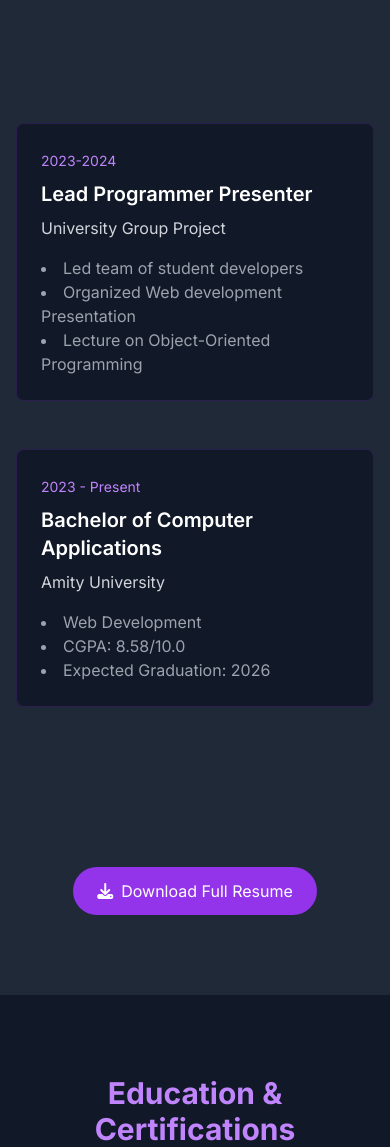
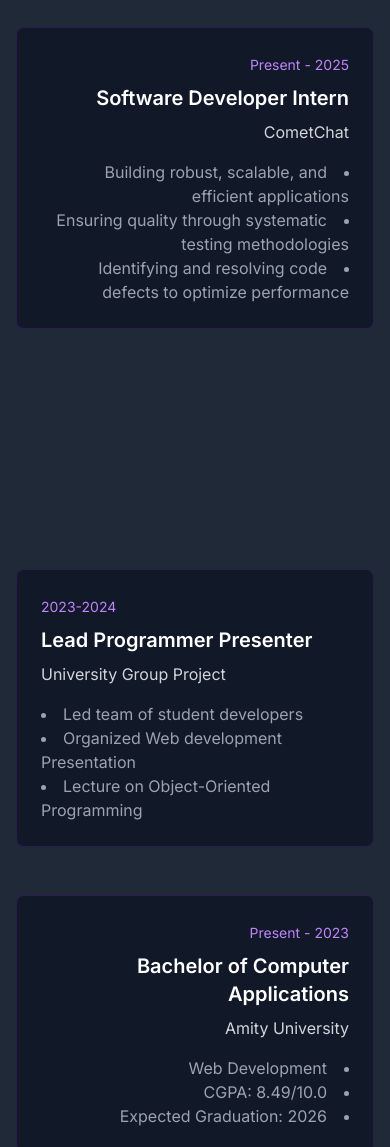
Before and after one commit to HADES248/Resume, a plain HTML site: page index.html in a window 390 px wide. Shown: the part 5280-6427 px from the top of the page. Drawn offline with nearby package versions, Linux system fonts and the light colour scheme.

Commit message:
Update experience section and correct CGPA value

```diff
--- a/index.html
+++ b/index.html
@@ -745,7 +745,8 @@
                   <span class="px-3 py-1 bg-accent-600/20 rounded-full text-sm">Javascript</span>
                 </div>
                 <div class="flex gap-4">
-                  <a href="https://github.com/HADES248/My-amazon-website" class="text-accent-400 hover:text-accent-300 transition-colors">
+                  <a href="https://github.com/HADES248/My-amazon-website"
+                    class="text-accent-400 hover:text-accent-300 transition-colors">
                     <i class="fab fa-github text-xl"></i>
                   </a>
                   <a href="https://hades248.github.io/My-amazon-website/"
@@ -794,6 +795,28 @@
 
               <!-- Experience Item 1 -->
               <div class="flex flex-col md:flex-row items-center gap-8">
+                <div class="w-full md:w-1/2 md:text-right">
+                  <div dir="rtl"
+                    class="bg-gray-900 p-6 rounded-lg border border-accent-600/20 hover:border-accent-500 transition-colors">
+                    <span class="text-accent-400 text-sm">2025 - Present</span>
+                    <h3 class="text-xl font-semibold mt-2">Software Developer Intern</h3>
+                    <p class="text-gray-300 mt-2">CometChat</p>
+                    <ul class="text-gray-400 mt-4 list-disc list-inside">
+                      <li>Building robust, scalable, and efficient applications</li>
+                      <li>Ensuring quality through systematic testing methodologies</li>
+                      <li>Identifying and resolving code defects to optimize performance</li>
+                    </ul>
+                  </div>
+                </div>
+                <div class="relative flex items-center justify-center w-8 h-8">
+                  <div class="w-3 h-3 bg-accent-500 rounded-full hidden md:block"></div>
+                </div>
+                <div class="w-full md:w-1/2"></div>
+              </div>
+
+
+              <!-- Experience Item 2 -->
+              <div class="flex flex-col md:flex-row items-center gap-8">
                 <div class="w-full md:w-1/2"></div>
                 <div class="relative flex items-center justify-center w-8 h-8">
                   <div class="w-3 h-3 bg-accent-500 rounded-full hidden md:block"></div>
@@ -813,17 +836,17 @@
                 </div>
               </div>
 
-              <!-- Education Item 2 -->
+              <!-- Education Item 3 -->
               <div class="flex flex-col md:flex-row items-center gap-8">
                 <div class="w-full md:w-1/2 md:text-right">
-                  <div
+                  <div dir="rtl"
                     class="bg-gray-900 p-6 rounded-lg border border-accent-600/20 hover:border-accent-500 transition-colors">
                     <span class="text-accent-400 text-sm">2023 - Present</span>
                     <h3 class="text-xl font-semibold mt-2">Bachelor of Computer Applications</h3>
                     <p class="text-gray-300 mt-2">Amity University</p>
                     <ul class="text-gray-400 mt-4 list-disc list-inside">
                       <li>Web Development</li>
-                      <li>CGPA: 8.58/10.0</li>
+                      <li>CGPA: 8.49/10.0</li>
                       <li>Expected Graduation: 2026</li>
                     </ul>
                   </div>
@@ -833,13 +856,14 @@
                 </div>
                 <div class="w-full md:w-1/2"></div>
               </div>
+
+
             </div>
           </div>
 
           <!-- Download Resume Button -->
           <div class="text-center mt-16">
-            <a href="Shivansh resume.pdf"
-            download="Shivansh resume.pdf"
+            <a href="Shivansh resume.pdf" download="Shivansh resume.pdf"
               class="inline-flex items-center gap-2 px-6 py-3 bg-accent-600 hover:bg-accent-700 rounded-full transition-colors">
               <i class="fas fa-download"></i>
               Download Full Resume
@@ -877,7 +901,7 @@
                   <p class="text-accent-400 text-sm mt-2">2023 - Present</p>
                   <div class="mt-4 space-y-2 text-gray-300">
                     <p>Web Development</p>
-                    <p>CGPA: 8.58/10.0</p>
+                    <p>CGPA: 8.49/10.0</p>
                     <p>Expected Graduation: 2026</p>
                   </div>
                   <div class="mt-4">
```
